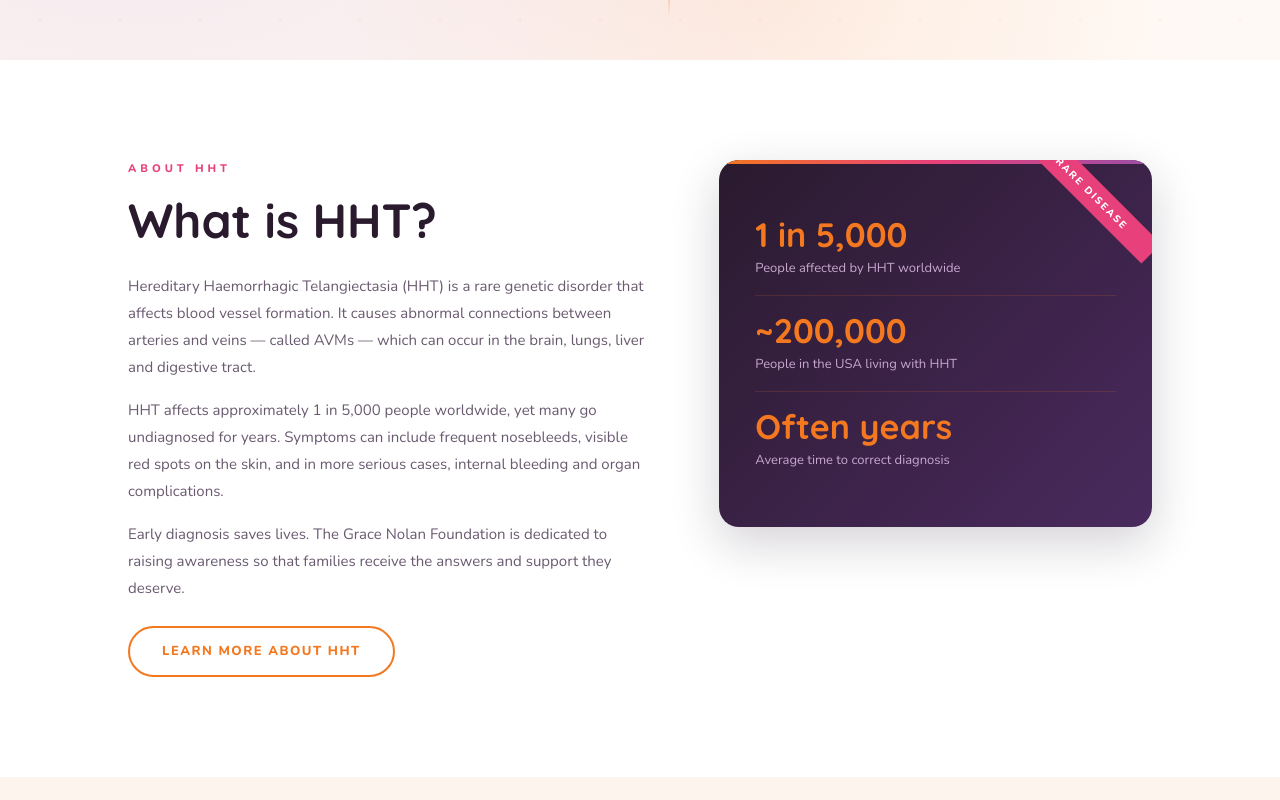
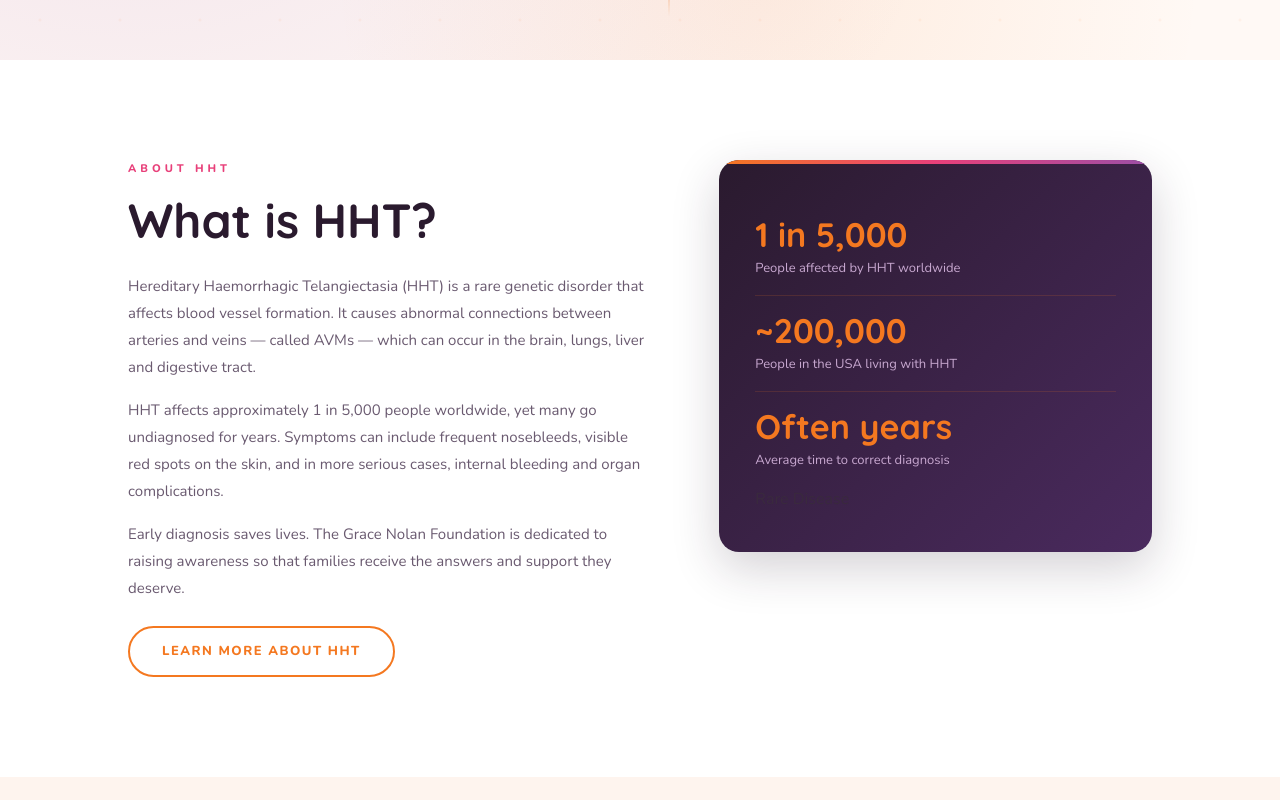
Before and after one commit to Alvor1991/grace-nolan-foundation, a React (Create React App) app: page / in a window 1280 px wide. Shown: the part 740-1540 px from the top of the page. Built offline with nearby package versions, Linux system fonts and the light colour scheme.

Commit message:
remove banner and remove charity trips

```diff
--- a/src/pages/Home.css
+++ b/src/pages/Home.css
@@ -103,16 +103,6 @@
   .hht-stat-label { font-size: 13px; color: #c8a8d0; line-height: 1.5; }
   .hht-divider { height: 1px; background: rgba(244,120,32,0.15); }
 
-  .hht-ribbon {
-    position: absolute;
-    top: 20px; right: -24px;
-    background: #e8407a;
-    color: #fff;
-    font-size: 10px; font-weight: 800; letter-spacing: 2px; text-transform: uppercase;
-    padding: 6px 36px;
-    transform: rotate(45deg);
-  }
-
   /* FUNDRAISERS */
   .fundraisers-section { padding: 100px 0; background: var(--soft); }
   .fundraisers-title { font-size: clamp(32px, 4vw, 48px); text-align: center; margin-bottom: 16px; }
--- a/src/pages/Home.js
+++ b/src/pages/Home.js
@@ -4,7 +4,6 @@
 export default function Home({ navigate }) {
   const fundraisers = [
     { emoji: "⛳", title: "Golf Days", desc: "Annual charity golf days bringing together friends, families and the community in Grace's honour. A day of fun, competition and fundraising." },
-    { emoji: "✈️", title: "Charity Trips", desc: "Special group trips where every participant raises funds for the foundation. Unforgettable experiences that make a real difference." },
     { emoji: "🏃", title: "Cork City Marathon", desc: "Every June, our team laces up for the Cork City Marathon, running in Grace's memory and raising vital funds for HHT awareness." },
     { emoji: "📖", title: "Dear Grace Book", desc: "Primary school pupils wrote heartfelt letters to Grace in heaven. The most touching letters were compiled into a beautiful book — still available to purchase." },
   ];
```
